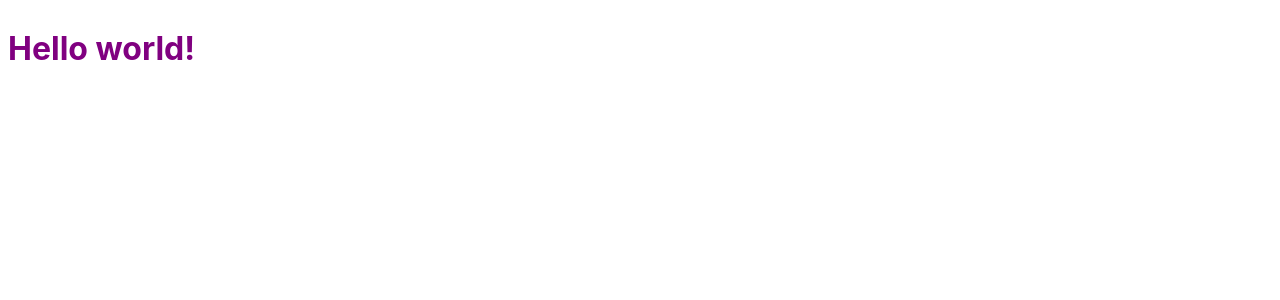
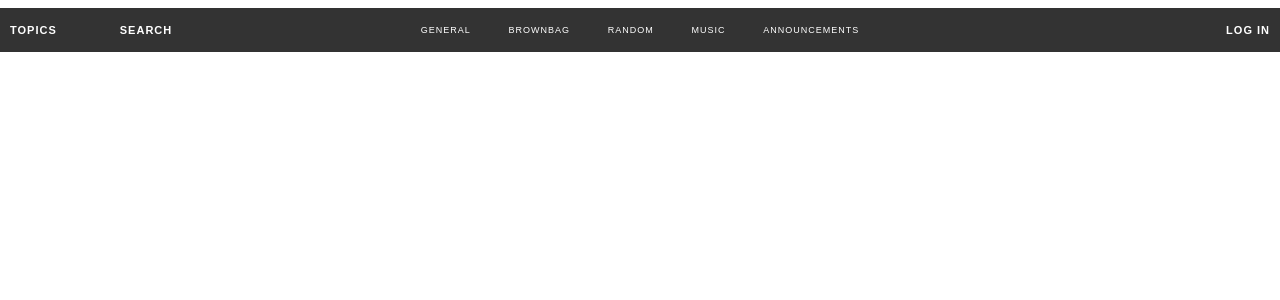
Before and after one commit to notdb/sveltetimes, a Svelte app in the folder sveltetimes/: page / in a window 1280 px wide. Shown: the top 300 px of the page. Built offline with nearby package versions, Linux system fonts and the light colour scheme.

Commit message:
add topbar component

```diff
--- a/sveltetimes/src/App.svelte
+++ b/sveltetimes/src/App.svelte
@@ -1,11 +1,20 @@
 <script>
 	export let name;
+	import TopBar from "./components/TopBar.svelte";
 </script>
 
 <style>
-	h1 {
-		color: purple;
-	}
+.main {
+  display: flex;
+  align-items: center;
+  flex-direction: column;
+  background-color: #f1f1f1;
+  color: #333;
+  font-family: 'PT Sans', sans-serif;
+
+}
 </style>
 
-<h1>Hello {name}!</h1>
+<div class="main">
+<TopBar />
+</div>
--- /dev/null
+++ b/sveltetimes/src/components/TopBar.svelte
@@ -0,0 +1,115 @@
+<script>
+
+</script>
+
+<style>
+
+.container {
+
+  width: 100%;
+  display: flex;
+  justify-content: none;
+  align-items: none;
+  flex-direction: row;
+  color: #fff;
+  letter-spacing: 1px;
+  padding: 0 10px;
+
+}
+
+.topbar1 {
+
+ width: 100%;
+  display: flex;
+  justify-content: center;
+  align-items: none;
+  flex-direction: row;
+  position: fixed;
+  height: 44px;
+  background-color: #333;
+
+
+}
+
+
+.containerleft {
+
+ display: flex;
+  justify-content: none;
+  align-items: center;
+  flex-direction: row;
+  flex: 1;
+  font-size: 11px;
+
+
+}
+
+
+  .containerleft span {
+    cursor: pointer;
+    margin-right: 25%;
+    font-weight: bold;
+  }
+
+
+.containercenter {
+
+  display: flex;
+  justify-content: center;
+  align-items: center;
+  flex-direction: row;
+  flex: 3;
+  font-size: 9px;
+}
+
+ .containercenter span {
+    cursor: pointer;
+    margin-right: 5%;
+  }
+
+ .containercenter span:last-child {
+    margin-right: 0;
+  }
+
+ .containercenter span:hover {
+    text-decoration: underline;
+  }
+
+
+
+
+
+.containerright {
+  display: flex;
+  justify-content: flex-end;
+  align-items: center;
+  flex-direction: row;
+  flex: 1;
+  font-size: 11px;
+  font-weight: bold;
+}
+
+.containerright span {
+    cursor: pointer;
+  }
+
+</style>
+
+<div class="topbar1">
+  <div class="container">
+    <div class="containerleft">
+      <span>TOPICS</span>
+      <span>SEARCH</span>
+    </div>
+    <div class="containercenter">
+      <span>GENERAL</span>
+      <span>BROWNBAG</span>
+      <span>RANDOM</span>
+      <span>MUSIC</span>
+      <span>ANNOUNCEMENTS</span>
+    </div>
+    <div class="containerright">
+      <span>LOG IN</span>
+    </div>
+  </div>
+</div>
```
Also changed, not shown: sveltetimes/src/data.js (added, +104 -0 lines).
